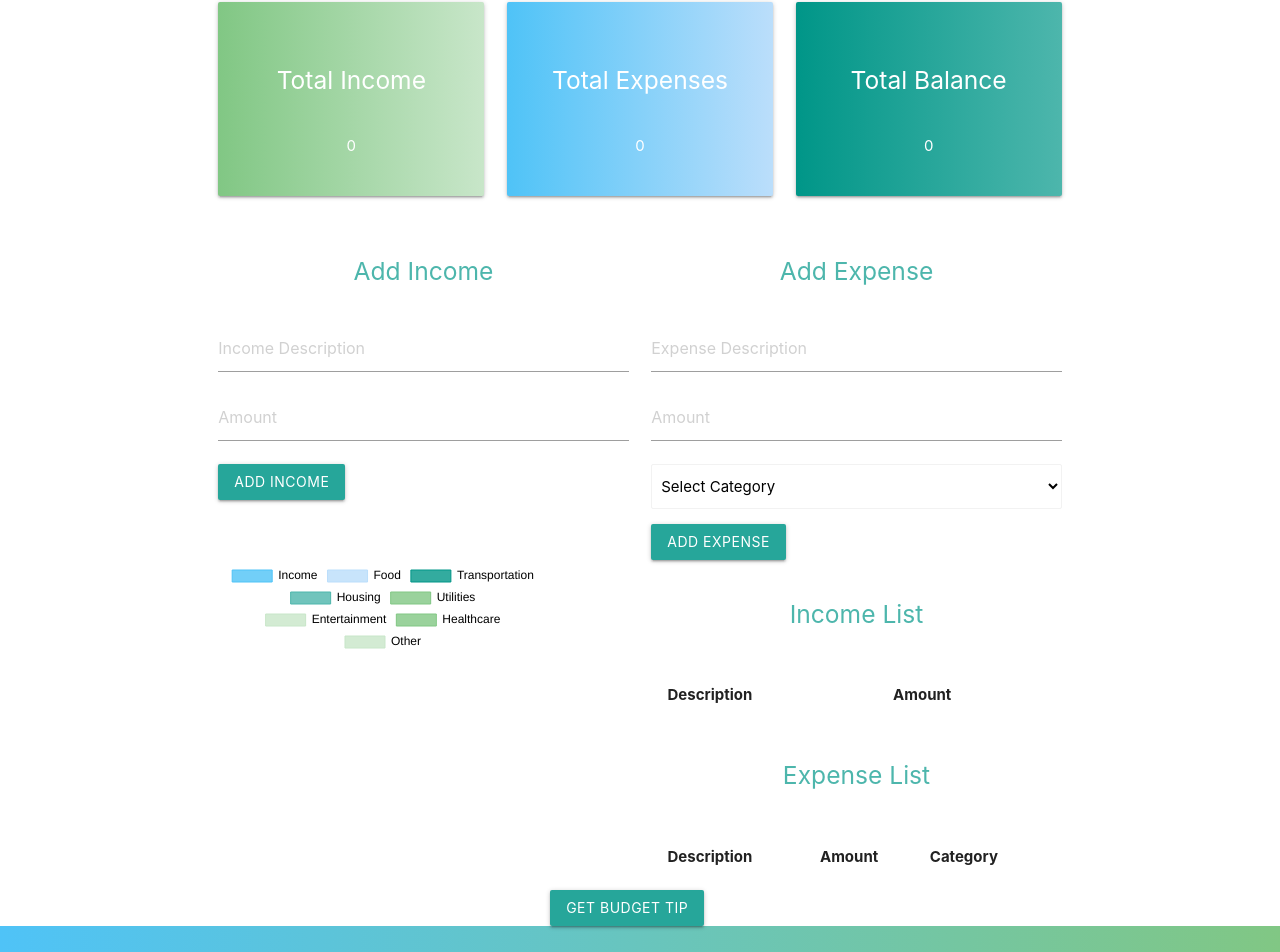
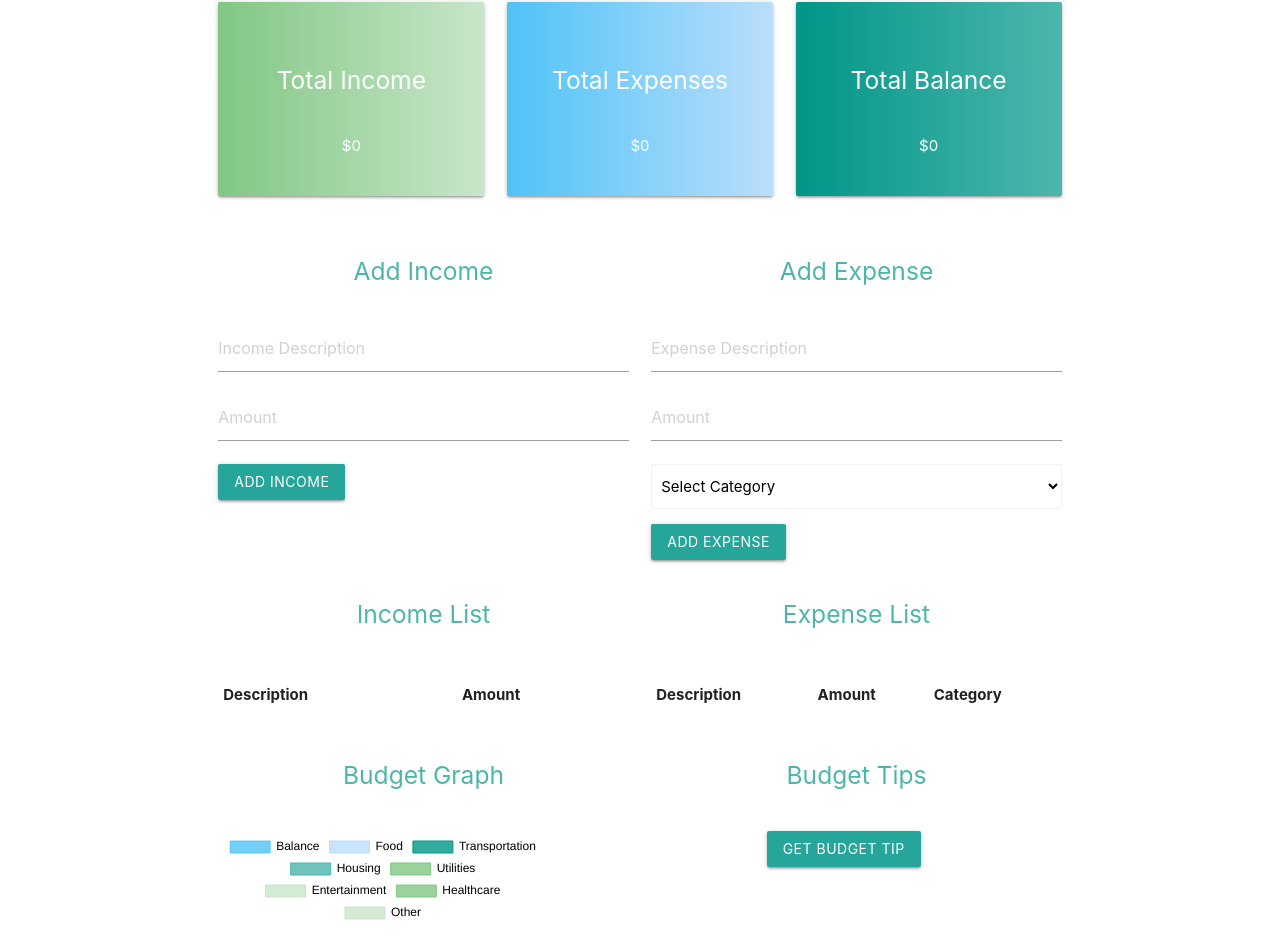
Before and after one commit to florla/capstone1, a React (Create React App) app in the folder frontend/: page /budget in a window 1280 px wide. Shown: the part 179-1131 px from the top of the page. Built offline with nearby package versions, Linux system fonts and the light colour scheme.

Commit message:
finished budget functions

```diff
--- a/frontend/src/pages/Budget.jsx
+++ b/frontend/src/pages/Budget.jsx
@@ -3,21 +3,24 @@ import { Doughnut } from "react-chartjs-2";
 // import sourceData from "./data/sourceData.json";
 
 const BudgetTracker = () => {
+    if (!localStorage.getItem('totalIncome')|| isNaN(localStorage.getItem('totalIncome'))) {
+        localStorage.setItem('totalIncome', JSON.stringify(0));
+    }
+    if (!localStorage.getItem('totalExpenses')|| isNaN(localStorage.getItem('totalExpenses'))) {
+        localStorage.setItem('totalExpenses', JSON.stringify(0));
+    }
+    if(!localStorage.getItem('totalBalance')|| isNaN(localStorage.getItem('totalBalance'))){
+        localStorage.setItem('totalBalance', JSON.stringify(0));
+    }
     if (!localStorage.getItem('incomes')) {
         localStorage.setItem('incomes', JSON.stringify([]));
     }
     if (!localStorage.getItem('expenses')) {
         localStorage.setItem('expenses', JSON.stringify([]));
     }
-    if (!localStorage.getItem('totalIncome')|| isNaN(localStorage.getItem('totalIncome'))) {
-        localStorage.setItem('totalIncome', JSON.stringify(0));
-    }
-    if (!localStorage.getItem('totalExpenses')|| isNaN(localStorage.getItem('totalExpenses'))) {
-        localStorage.setItem('totalExpenses', JSON.stringify(0));
-    }
     if(!localStorage.getItem('budgetList')){
         localStorage.setItem('budgetList', JSON.stringify([
-            {category: 'Income', amount: 0},
+            {category: 'Balance', amount: 0},
             {category: 'Food', amount: 0},
             {category: 'Transportation', amount: 0},
             {category: 'Housing', amount: 0},
@@ -27,7 +30,7 @@ const BudgetTracker = () => {
             {category: 'Other', amount: 0},
         ]));
     }
-    const [totalBalance, setTotalBalance] = useState(0);
+    const [totalBalance, setTotalBalance] = useState(localStorage.getItem('totalBalance'));
     const [totalIncome, setTotalIncome] = useState(parseFloat(localStorage.getItem('totalIncome')));
     const [totalExpenses, setTotalExpenses] = useState(parseFloat(localStorage.getItem('totalExpenses')));
     const [incomeDescription, setIncomeDescription] = useState('');
@@ -38,6 +41,8 @@ const BudgetTracker = () => {
     const [incomeList, setIncomeList] = useState(JSON.parse(localStorage.getItem('incomes')));
     const [expenseList, setExpenseList] = useState(JSON.parse(localStorage.getItem('expenses')));
     const [budgetList, setBudgetList] = useState(JSON.parse(localStorage.getItem('budgetList')));
+    const [budgetTip, setBudgetTip] = useState('');
+    const [balanceColor, setBalanceColor] = useState('rgba(79, 195, 247, 0.8)');
 
     useEffect(() => {
         const calculateTotalBalance = () => {
@@ -51,8 +56,14 @@ const BudgetTracker = () => {
         localStorage.setItem('totalIncome', JSON.stringify(totalIncome));
         localStorage.setItem('totalExpenses', JSON.stringify(totalExpenses));
         localStorage.setItem('budgetList', JSON.stringify(budgetList));
+        localStorage.setItem('totalBalance', JSON.stringify(totalBalance));
         console.log(budgetList);
-    }, [totalIncome, totalExpenses, incomeList, expenseList, budgetList]);
+        if(totalBalance < 0){
+            setBalanceColor('rgba(244, 67, 54, 0.8)');
+        } else {
+            setBalanceColor('rgba(79, 195, 247, 0.8)');
+        }
+    }, [totalIncome, totalExpenses, incomeList, expenseList, budgetList, totalBalance]);
 
     const addIncome = () => {
         const income = parseFloat(incomeAmount);
@@ -60,29 +71,31 @@ const BudgetTracker = () => {
         setTotalBalance(totalBalance + income);
         let incomeId = `${incomeList.length+1}${Math.random(100)}`;
         setIncomeList([...incomeList, { description: incomeDescription, amount: incomeAmount, category: 'Income', id: `${incomeId}` }]);
-        let newCategoryTotal = {category: 'Income', amount: budgetList.find(budget => budget.category === 'Income').amount + parseFloat(incomeAmount)};
-        console.log(newCategoryTotal);
-        setBudgetList([newCategoryTotal, ...budgetList.filter(budget => budget.category !== 'Income')]);
+        let newBalanceTotal = {category: 'Balance', amount: budgetList.find(budget => budget.category === 'Balance').amount + parseFloat(incomeAmount)};
+        console.log(newBalanceTotal);
+        setBudgetList([newBalanceTotal, ...budgetList.filter(budget => budget.category !== 'Balance')]);
         setIncomeDescription('');
         setIncomeAmount('');
     };
 
     const addExpense = () => {
         const expense = parseFloat(expenseAmount);
+        let newBalanceTotal = {category: 'Balance', amount: budgetList.find(budget => budget.category === 'Balance').amount - expense};
+        console.log(newBalanceTotal);
         setTotalExpenses(totalExpenses + expense);
         setTotalBalance(totalBalance - expense);
         let expenseId = `${expenseList.length+1}${Math.random(100)}`;
         setExpenseList([...expenseList, { description: expenseDescription, amount: expenseAmount, category: expenseCategory, id: `${expenseId}` }]);
         let newCategoryTotal = {category: expenseCategory, amount: budgetList.find(budget => budget.category === expenseCategory).amount + expense};
-        setBudgetList([...budgetList.filter(budget => budget.category !== expenseCategory), newCategoryTotal]);
+        setBudgetList([newBalanceTotal, ...budgetList.filter(budget => budget.category !== expenseCategory&&budget.category !== 'Balance'), newCategoryTotal]);
         setExpenseDescription('');
         setExpenseAmount('');
         setExpenseCategory('');
     };
 
     const removeIncome = (id) => {
-        let newCategoryTotal = {category: 'Income', amount: budgetList.find(budget => budget.category === 'Income').amount - incomeList.find(income => income.id === id).amount};
-        setBudgetList([newCategoryTotal, ...budgetList.filter(budget => budget.category !== 'Income')]);
+        let newBalanceTotal = {category: 'Balance', amount: budgetList.find(budget => budget.category === 'Balance').amount - incomeList.find(income => income.id === id).amount};
+        setBudgetList([newBalanceTotal, ...budgetList.filter(budget => budget.category !== 'Balance')]);
         setTotalIncome(totalIncome - incomeList.find(income => income.id === id).amount);
         const newIncomeList = incomeList.filter(income => income.id !== id);
         setIncomeList(newIncomeList);
@@ -90,8 +103,10 @@ const BudgetTracker = () => {
     };
 
     const removeExpense = (id) => {
+        console.log(expenseList.find(expense => expense.id === id).amount);
+        let newBalanceTotal = {category: 'Balance', amount: parseFloat(budgetList.find(budget => budget.category === 'Balance').amount) + parseFloat(expenseList.find(expense => expense.id === id).amount)};
         let newCategoryTotal = {category: expenseList.find(expense => expense.id === id).category, amount: budgetList.find(budget => budget.category === expenseList.find(expense => expense.id === id).category).amount - expenseList.find(expense => expense.id === id).amount};
-        setBudgetList([...budgetList.filter(budget => budget.category !== expenseList.find(expense => expense.id === id).category), newCategoryTotal]);
+        setBudgetList([newBalanceTotal, ...budgetList.filter(budget => budget.category !== expenseList.find(expense => expense.id === id).category && budget.category !== 'Balance'), newCategoryTotal]);
         setTotalExpenses(totalExpenses - expenseList.find(expense => expense.id === id).amount);
         const newExpenseList = expenseList.filter(expense => expense.id !== id);
         setExpenseList(newExpenseList);
@@ -103,9 +118,10 @@ const BudgetTracker = () => {
     };
 
     const getTip = async () => {
+        setBudgetTip('Loading...');
         await fetch('http://localhost:5000/getBudgetTip?incomes=' + JSON.stringify(incomeList) + '&expenses=' + JSON.stringify(expenseList))
         .then(response => response.json()).then(data => {
-            alert(data.tip);
+            setBudgetTip(data.tip);
         });
     }
 
@@ -116,19 +132,19 @@ const BudgetTracker = () => {
                 <div className="col s4">
                     <div className="card-panel gradient-green" style={{ marginBottom: '20px' }}>
                         <h5 className="center white-text">Total Income</h5>
-                        <p className="center white-text">{totalIncome}</p>
+                        <p className="center white-text">${totalIncome}</p>
                     </div>
                 </div>
                 <div className="col s4">
                     <div className="card-panel gradient-blue" style={{ marginBottom: '20px' }}>
                         <h5 className="center white-text">Total Expenses</h5>
-                        <p className="center white-text">{totalExpenses}</p>
+                        <p className="center white-text">${totalExpenses}</p>
                     </div>
                 </div>
                 <div className="col s4">
                     <div className="card-panel gradient-teal" style={{ marginBottom: '20px' }}>
                         <h5 className="center white-text">Total Balance</h5>
-                        <p className="center white-text">{totalBalance}</p>
+                        <p className="center white-text">${totalBalance}</p>
                     </div>
                 </div>
             </section>
@@ -167,8 +183,55 @@ const BudgetTracker = () => {
                 </form>
             </section>
             <section className="row">
+                <div className="row forms-container">
+                    <div className="col s12 m6">
+                        <h5 className="center">Income List</h5>
+                        <table className="striped">
+                            <thead>
+                                <tr>
+                                    <th>Description</th>
+                                    <th>Amount</th>
+                                </tr>
+                            </thead>
+                            <tbody>
+                                {incomeList.map((income, index) => (
+                                    <tr key={index}>
+                                        <td>{income.description}</td>
+                                        <td>${income.amount}</td>
+                                        <button type="button" className="waves-effect waves-light btn" onClick={() => {removeIncome(income.id)} }>Delete</button>
+                                    </tr>
+                                ))}
+                            </tbody>
+                        </table>
+                    </div>
+                    <div className="col s12 m6">
+                        <h5 className="center">Expense List</h5>
+                        <table className="striped">
+                            <thead>
+                                <tr>
+                                    <th>Description</th>
+                                    <th>Amount</th>
+                                    <th>Category</th>
+                                </tr>
+                            </thead>
+                            <tbody>
+                                {expenseList.map((expense, index) => (
+                                    <tr key={index}>
+                                        <td>{expense.description}</td>
+                                        <td>${expense.amount}</td>
+                                        <td>{expense.category}</td>
+                                        <button type="button" className="waves-effect waves-light btn" onClick={() => {removeExpense(expense.id)} }>Delete</button>
+                                    </tr>
+                                ))}
+                            </tbody>
+                        </table>
+                    </div>
+                </div>
+            </section>
+            <section className="row">
                 <div className="col s12 m6">
                     <div className="center">
+                        <h5>Budget Graph</h5>
                         <div className="revenueCard">
                         <Doughnut
                             data={{
@@ -178,7 +241,7 @@ const BudgetTracker = () => {
                                         label: "Amount",
                                         data: budgetList.map((data) => data.amount),
                                         backgroundColor: [
-                                            "rgba(79, 195, 247, 0.8)",
+                                            balanceColor,
                                             "rgba(187, 222, 251, 0.8)",
                                             "rgba(0, 150, 136, 0.8)",
                                             "rgba(77, 182, 172, 0.8)",
@@ -188,7 +251,7 @@ const BudgetTracker = () => {
                                             "rgba(200, 230, 201, 0.8)",
                                         ],
                                         borderColor: [
-                                            "rgba(79, 195, 247, 1)",
+                                            balanceColor,
                                             "rgba(187, 222, 251, 1)",
                                             "rgba(0, 150, 136, 1)",
                                             "rgba(77, 182, 172, 1)",
@@ -214,51 +277,13 @@ const BudgetTracker = () => {
                 </div>
                 <div className="col s12 m6">
                     <div className="col s12">
-                        <h5 className="center">Income List</h5>
-                        <table className="striped">
-                            <thead>
-                                <tr>
-                                    <th>Description</th>
-                                    <th>Amount</th>
-                                </tr>
-                            </thead>
-                            <tbody>
-                                {incomeList.map((income, index) => (
-                                    <tr key={index}>
-                                        <td>{income.description}</td>
-                                        <td>{income.amount}</td>
-                                        <button type="button" className="waves-effect waves-light btn" onClick={() => {removeIncome(income.id)} }>Delete</button>
-                                    </tr>
-                                ))}
-                            </tbody>
-                        </table>
-                    </div>
-                    <div className="col s12">
-                        <h5 className="center">Expense List</h5>
-                        <table className="striped">
-                            <thead>
-                                <tr>
-                                    <th>Description</th>
-                                    <th>Amount</th>
-                                    <th>Category</th>
-                                </tr>
-                            </thead>
-                            <tbody>
-                                {expenseList.map((expense, index) => (
-                                    <tr key={index}>
-                                        <td>{expense.description}</td>
-                                        <td>{expense.amount}</td>
-                                        <td>{expense.category}</td>
-                                        <button type="button" className="waves-effect waves-light btn" onClick={() => {removeExpense(expense.id)} }>Delete</button>
-                                    </tr>
-                                ))}
-                            </tbody>
-                        </table>
+                        <div className="center">
+                            <h5>Budget Tips</h5>
+                            <p id='budgetTipText'>{budgetTip}</p>
+                            <button type="button" className="waves-effect waves-light btn" onClick={getTip}>Get Budget Tip</button>
+                        </div>
                     </div>
                 </div>
-            </section>
-            <section className="row center">
-                <button type="button" className="waves-effect waves-light btn" onClick={getTip}>Get Budget Tip</button>
             </section>
         </main>
     );
```
